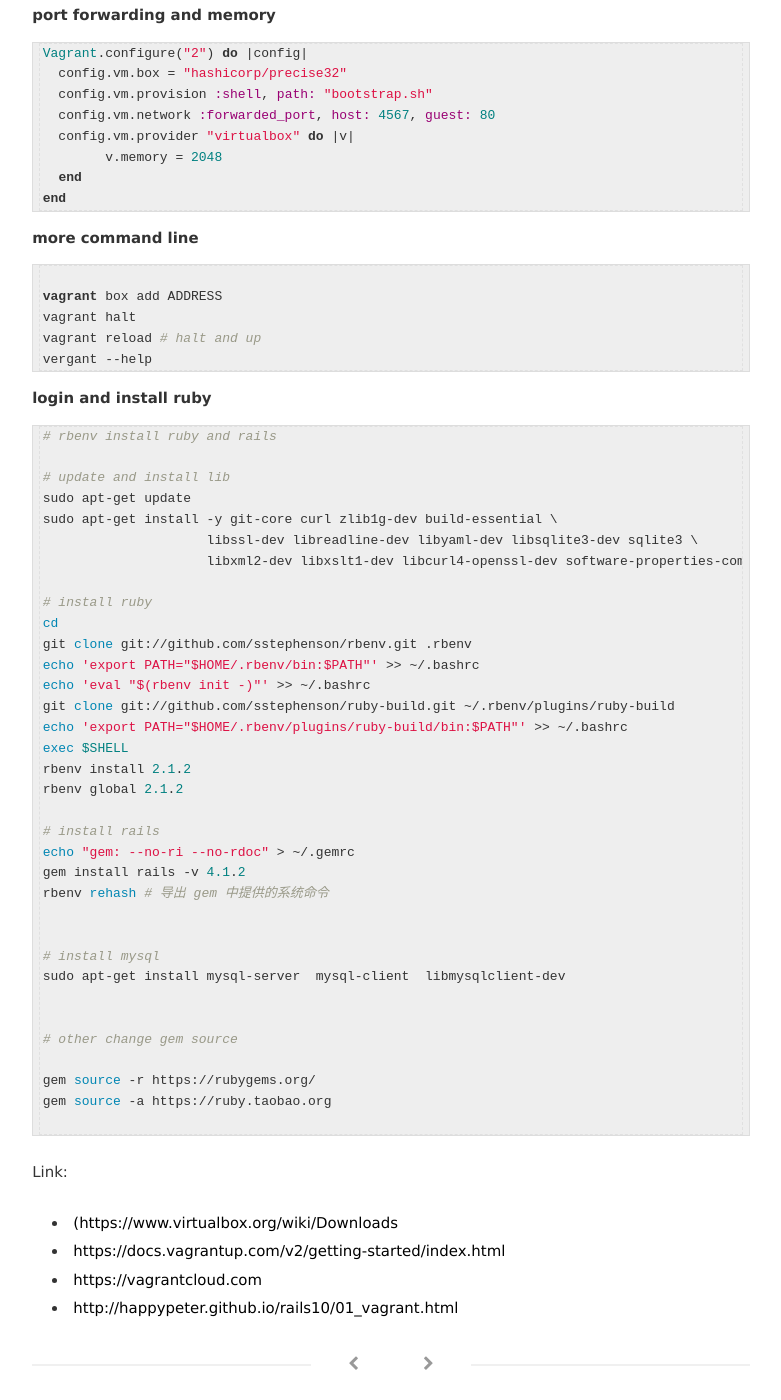
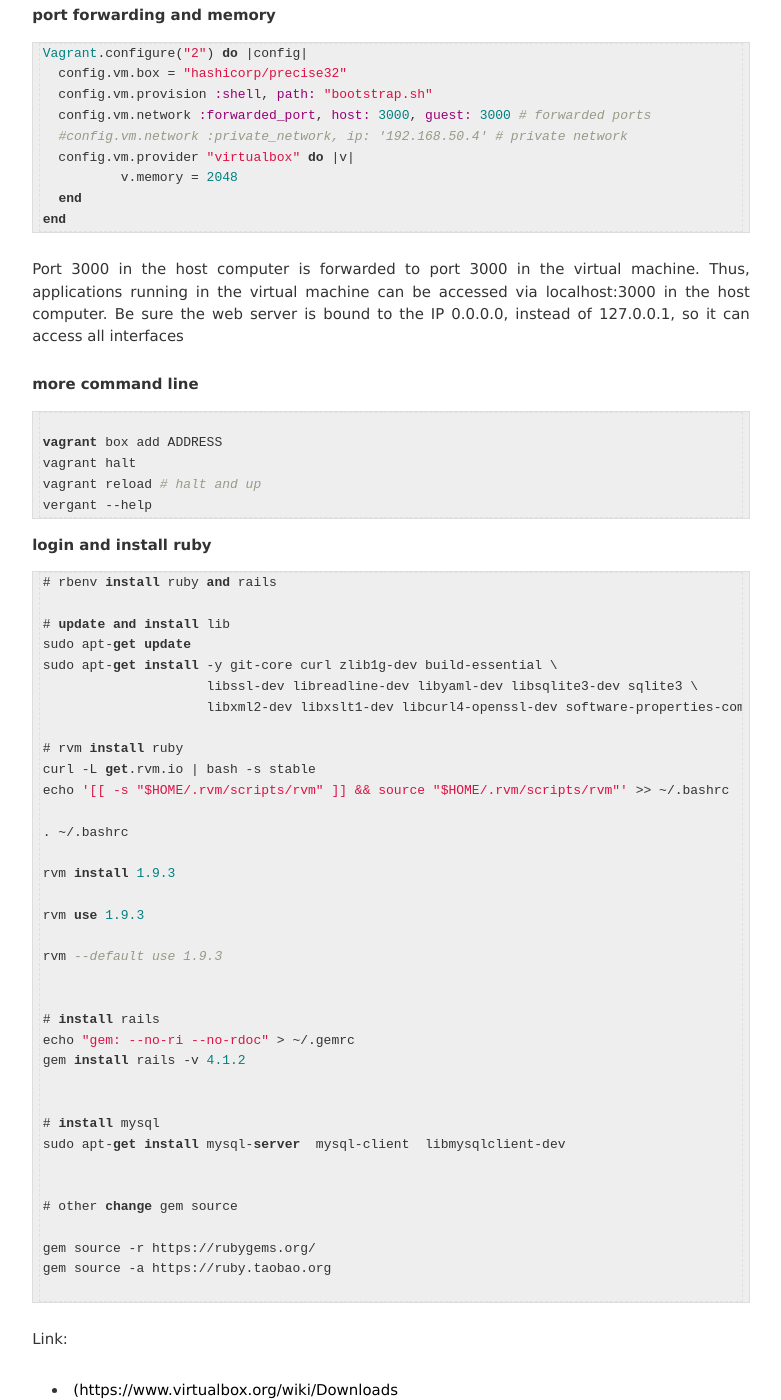
Before and after one commit to pobing/pobing.github.io, a Jekyll site: the page built from _posts/2015-01-17-vagrant-install-ubuntu-and-ruby.md, in a window 1280 px wide and 1400 px high, scrolled down 997 px. Shown: the whole window, without its empty margins (249-1030 px from the left). Built offline with Jekyll 4.4.1, drawn with Linux system fonts in a browser that asks for light colours; some web fonts are replaced; comment, search, counter and statistics services are not loaded.

Commit message:
update content for vagrant-install-ubuntu-and-ruby

````diff
--- a/_posts/2015-01-17-vagrant-install-ubuntu-and-ruby.md
+++ b/_posts/2015-01-17-vagrant-install-ubuntu-and-ruby.md
@@ -63,12 +63,14 @@ vagrant_test
 Vagrant.configure("2") do |config|
   config.vm.box = "hashicorp/precise32"
   config.vm.provision :shell, path: "bootstrap.sh"
-  config.vm.network :forwarded_port, host: 4567, guest: 80
+  config.vm.network :forwarded_port, host: 3000, guest: 3000 # forwarded ports
+  #config.vm.network :private_network, ip: '192.168.50.4' # private network
   config.vm.provider "virtualbox" do |v|
-	v.memory = 2048
+	  v.memory = 2048
   end
 end
 ```
+Port 3000 in the host computer is forwarded to port 3000 in the virtual machine. Thus, applications running in the virtual machine can be accessed via localhost:3000 in the host computer. Be sure the web server is bound to the IP 0.0.0.0, instead of 127.0.0.1, so it can access all interfaces
 
 ## more command line
 
@@ -91,21 +93,22 @@ sudo apt-get install -y git-core curl zlib1g-dev build-essential \
                      libssl-dev libreadline-dev libyaml-dev libsqlite3-dev sqlite3 \
                      libxml2-dev libxslt1-dev libcurl4-openssl-dev software-properties-common
 
-# install ruby
-cd
-git clone git://github.com/sstephenson/rbenv.git .rbenv
-echo 'export PATH="$HOME/.rbenv/bin:$PATH"' >> ~/.bashrc
-echo 'eval "$(rbenv init -)"' >> ~/.bashrc
-git clone git://github.com/sstephenson/ruby-build.git ~/.rbenv/plugins/ruby-build
-echo 'export PATH="$HOME/.rbenv/plugins/ruby-build/bin:$PATH"' >> ~/.bashrc
-exec $SHELL
-rbenv install 2.1.2
-rbenv global 2.1.2
+# rvm install ruby
+curl -L get.rvm.io | bash -s stable
+echo '[[ -s "$HOME/.rvm/scripts/rvm" ]] && source "$HOME/.rvm/scripts/rvm"' >> ~/.bashrc
+
+. ~/.bashrc
+
+rvm install 1.9.3
+
+rvm use 1.9.3
+
+rvm --default use 1.9.3
+
 
 # install rails
 echo "gem: --no-ri --no-rdoc" > ~/.gemrc
 gem install rails -v 4.1.2
-rbenv rehash # 导出 gem 中提供的系统命令
 
 
 # install mysql
````
Also changed, not shown: other parts of _posts/2015-01-17-vagrant-install-ubuntu-and-ruby.md (+1 -0 lines).
